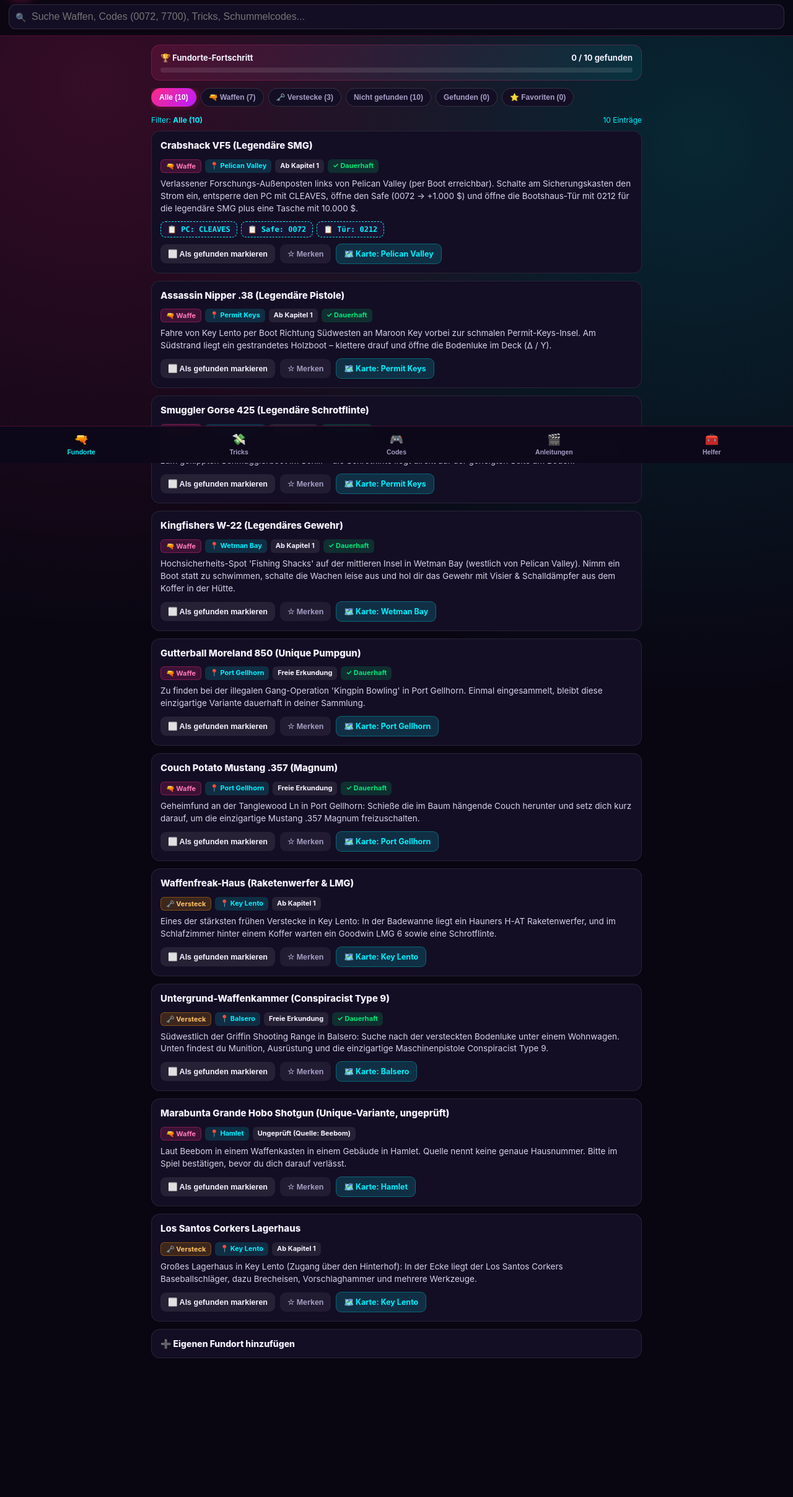
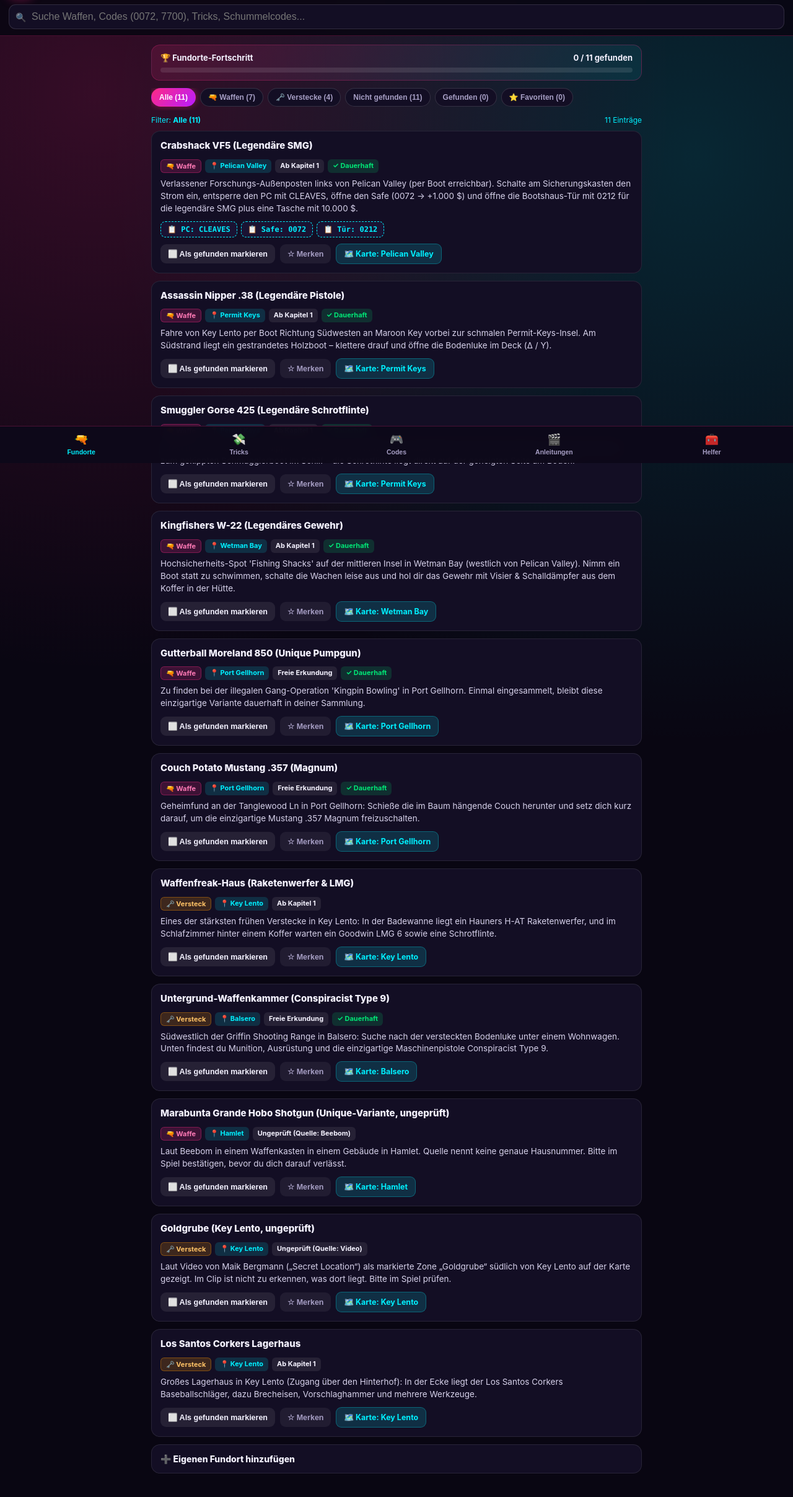
Before and after one commit to mrcrapsle/Gt_a, a plain HTML site: page index.html in a window 1280 px wide. Shown: the part 53-2468 px from the top of the page at 62% size. Before the commit the page ends 2354 px from the top, so only its background shows below. Drawn offline with Linux system fonts and the light colour scheme.

Commit message:
Goldgrube (Key Lento) als ungeprüftes Versteck eintragen
- Quelle: Video von Maik Bergmann, markierte Zone südlich von Key Lento
- Inhalt im Clip nicht erkennbar, deshalb als ungeprüft markiert
- Service-Worker-Cache auf lv-v7 erhöht

Co-Authored-By: Claude Haiku 5.5 <noreply@anthropic.com>
Claude-Session: https://claude.ai/code/session_01KHSpyztuDYdThFU8CVAM17

```diff
--- a/index.html
+++ b/index.html
@@ -996,6 +996,16 @@
         desc: "Laut Beebom in einem Waffenkasten in einem Gebäude in Hamlet. Quelle nennt keine genaue Hausnummer. Bitte im Spiel bestätigen, bevor du dich darauf verlässt."
       },
       {
+        id: "goldgrube-key-lento",
+        name: "Goldgrube (Key Lento, ungeprüft)",
+        type: "stash",
+        region: "Key Lento",
+        chapter: "Ungeprüft (Quelle: Video)",
+        permanent: false,
+        codes: [],
+        desc: "Laut Video von Maik Bergmann („Secret Location“) als markierte Zone „Goldgrube“ südlich von Key Lento auf der Karte gezeigt. Im Clip ist nicht zu erkennen, was dort liegt. Bitte im Spiel prüfen."
+      },
+      {
         id: "corkers-lagerhaus",
         name: "Los Santos Corkers Lagerhaus",
         type: "stash",
--- a/sw.js
+++ b/sw.js
@@ -1,6 +1,6 @@
 // Leonida Vault – Service Worker
 // CACHE_VERSION bei jeder Änderung an den App-Dateien erhöhen, damit Nutzer das Update bekommen.
-const CACHE_VERSION = "lv-v6";
+const CACHE_VERSION = "lv-v7";
 const APP_SHELL = [
   "./",
   "./index.html",
```
